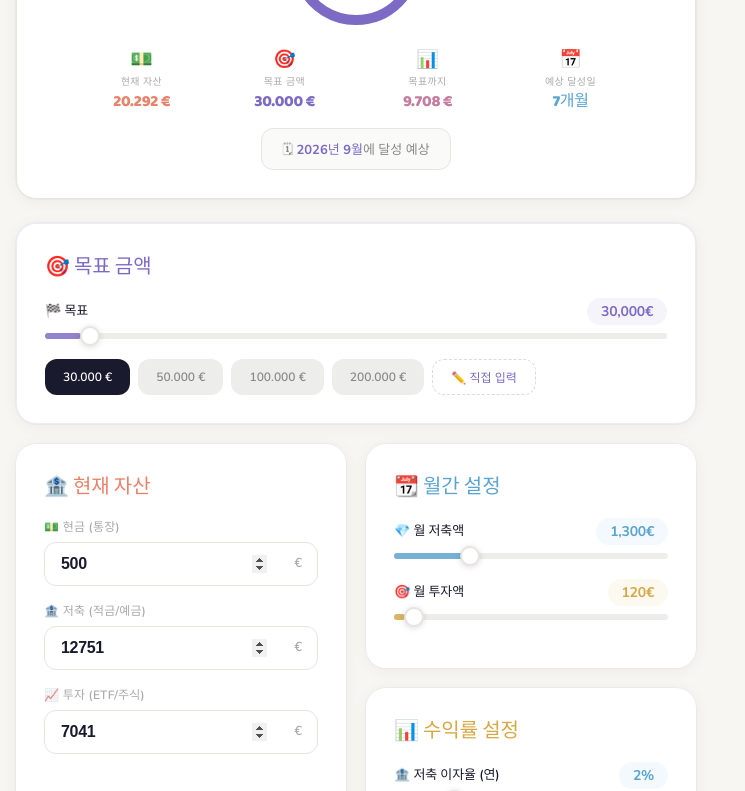
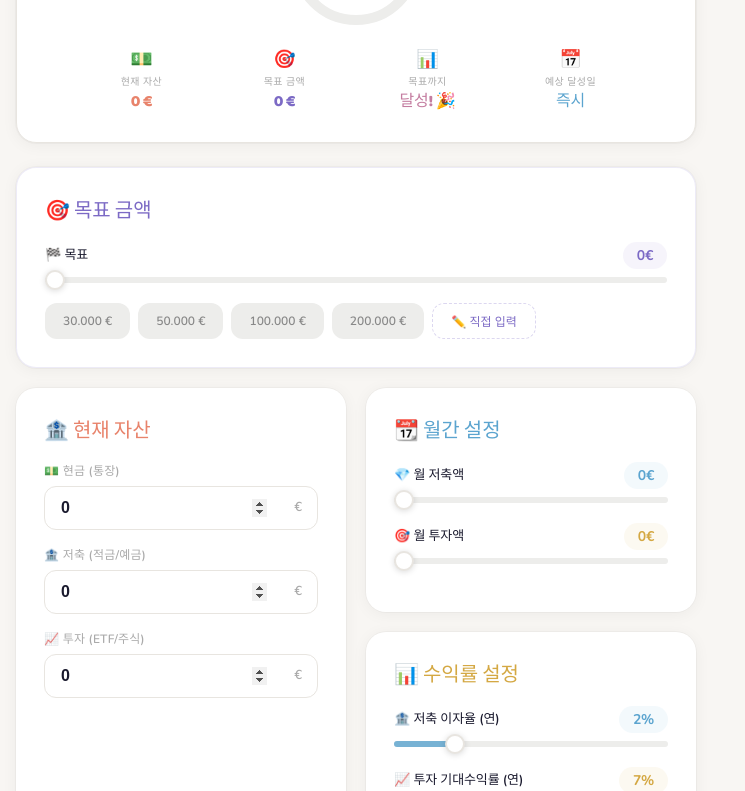
Before and after one commit to sinramyeon/money-geben, a React (Vite) app: page / in a window 1280 px wide. Shown: the part 500-1291 px from the top of the page, without its empty margins (0-745 px from the left). Built offline with nearby package versions, Linux system fonts and the light colour scheme.

Commit message:
fix npm error

```diff
--- a/src/App.tsx
+++ b/src/App.tsx
@@ -22,7 +22,7 @@ const T=(ko:boolean)=>({
   comp:ko?"🧩 자산 구성":"🧩 Asset Composition",
   mile:ko?"🗓 마일스톤 타임라인":"🗓 Milestone Timeline",
   tLeft:ko?"달성까지":"Time Left",tYear:ko?"예상 연도":"Target Year",mTotal:ko?"월 투입":"Monthly",vGoal:ko?"달성률":"Progress",
-  mo:ko?"개월":"mo",yr:ko?"년":"yr",after:ko?"후":"later",approx:ko?"약":"~",
+  mo:ko?"개월":"mo",yr:ko?"년":"yr",after:ko?"후":"later",approx:ko?"약":"~",mAfter:ko?"개월 후":" months later",
   achieved:ko?"달성!":"Done!",goalDone:ko?"달성! 🎉":"Done! 🎉",
   curAsset:ko?"현재 자산":"Current",remaining:ko?"목표까지":"Remaining",
   expDate:ko?"예상 달성일":"Expected",
@@ -192,21 +192,21 @@ export default function App(){
   const[lang,setLang]=useState<Lang>("ko");
   const[cur,setCur]=useState<CurKey>("EUR");
   const[dk,setDk]=useState(false);
-  const[cash,setCash]=useState(500);
-  const[sav,setSav]=useState(12751);
-  const[stk,setStk]=useState(7041);
-  const[mS,setMS]=useState(1300);
-  const[mI,setMI]=useState(120);
+  const[cash,setCash]=useState(0);
+  const[sav,setSav]=useState(0);
+  const[stk,setStk]=useState(0);
+  const[mS,setMS]=useState(0);
+  const[mI,setMI]=useState(0);
   const[sR,setSR]=useState(2.0);
   const[iR,setIR]=useState(7.0);
-  const[target,setTarget]=useState(30000);
+  const[target,setTarget]=useState(0);
   const[custG,setCustG]=useState("");
   const[showCust,setShowCust]=useState(false);
   const[celeb,setCeleb]=useState(false);
-  const[fInc,setFInc]=useState(3500);
-  const[fExp,setFExp]=useState(1500);
-  const[fSv,setFSv]=useState(1300);
-  const[fIv,setFIv]=useState(120);
+  const[fInc,setFInc]=useState(0);
+  const[fExp,setFExp]=useState(0);
+  const[fSv,setFSv]=useState(0);
+  const[fIv,setFIv]=useState(0);
   const[fSR,setFSR]=useState(2.0);
   const[fIR,setFIR]=useState(7.0);
   const[age,setAge]=useState(30);
@@ -216,7 +216,6 @@ export default function App(){
   const[exI,setExI]=useState(0);
   const[bR,setBR]=useState(0);
   const[anim,setAnim]=useState(false);
-  const[showHow,setShowHow]=useState(false);
   const[showDetail,setShowDetail]=useState(false);
 
   useEffect(()=>{setTimeout(()=>setAnim(true),100);},[]);
@@ -368,7 +367,7 @@ export default function App(){
                 <CartesianGrid strokeDasharray="3 3" stroke={th.bdr}/>
                 <XAxis dataKey="month" tick={{fontSize:11,fill:th.mut}} tickFormatter={(v:number)=>v===0?t.now:`${v}m`} interval={Math.max(0,Math.floor(cd.length/6)-1)}/>
                 <YAxis tick={{fontSize:11,fill:th.mut}} tickFormatter={(v:number)=>fs(v)}/>
-                <Tooltip content={<Tip sfx={t.monthsAfter} th={th}/>}/>
+                <Tooltip content={<Tip sfx={t.mAfter} th={th}/>}/>
                 <ReferenceLine y={target} stroke={C.goal} strokeDasharray="8 4" strokeWidth={1.5} label={{value:"🎯",position:"right",fontSize:14}}/>
                 <Area type="monotone" dataKey="stocks" name={t.stkL} stackId="1" stroke={C.stk} fill="url(#gi)" strokeWidth={2}/>
                 <Area type="monotone" dataKey="savings" name={t.savL} stackId="1" stroke={C.sav} fill="url(#gs)" strokeWidth={2}/>
@@ -411,7 +410,7 @@ export default function App(){
                 <CartesianGrid strokeDasharray="3 3" stroke={th.bdr}/>
                 <XAxis dataKey="year" tick={{fontSize:10,fill:th.mut}}/>
                 <YAxis tick={{fontSize:10,fill:th.mut}} tickFormatter={(v:number)=>fs(v)}/>
-                <Tooltip contentStyle={{background:th.tip,borderRadius:12,border:`1px solid ${th.bdr}`}} formatter={(v:number,n:string)=>[fmt(v),n==="dep"?t.depL:t.gainL]}/>
+                <Tooltip contentStyle={{background:th.tip,borderRadius:12,border:`1px solid ${th.bdr}`}} formatter={(v:number|undefined,n:string)=>[fmt(v??0),n==="dep"?t.depL:t.gainL]}/>
                 <Bar dataKey="dep" name="dep" stackId="a" fill={C.sav} radius={[0,0,0,0]}/>
                 <Bar dataKey="gain" name="gain" stackId="a" fill={C.stk} radius={[4,4,0,0]}/>
               </BarChart>
@@ -432,7 +431,7 @@ export default function App(){
 
           <div className="hc" style={{...cs(500),border:`1px solid ${C.goal}15`}}>
             <div style={{fontFamily:"'Baloo 2',cursive",fontSize:20,fontWeight:800,color:C.goal,marginBottom:12}}>{t.mile}</div>
-            {[0.25,0.5,0.75,1.0].map((pct,idx)=>{const ms=target*pct,mD=history.find(h=>h.total>=ms),reached=tot>=ms;
+            {[0.25,0.5,0.75,1.0].map((pct)=>{const ms=target*pct,mD=history.find(h=>h.total>=ms),reached=tot>=ms;
               return(<div key={pct} style={{display:"flex",alignItems:"center",gap:12,padding:"10px 14px",marginBottom:8,background:reached?`${C.grn}10`:th.card2,borderRadius:14,border:reached?`1.5px solid ${C.grn}44`:`1px solid ${th.bdr}`,transition:"all 0.3s"}}>
                 <div style={{fontSize:20}}>{reached?"✅":"⬜"}</div>
                 <div style={{flex:1}}><div style={{fontSize:13,fontWeight:700}}>{fmt(ms)} ({(pct*100).toFixed(0)}%)</div><div style={{fontSize:11,color:th.mut}}>{reached?t.achieved:mD?`${t.approx} ${fmtDur(mD.month,ko)} ${t.after} (${m2d(mD.month)})`:ko?"100년+":"100yr+"}</div></div>
```
